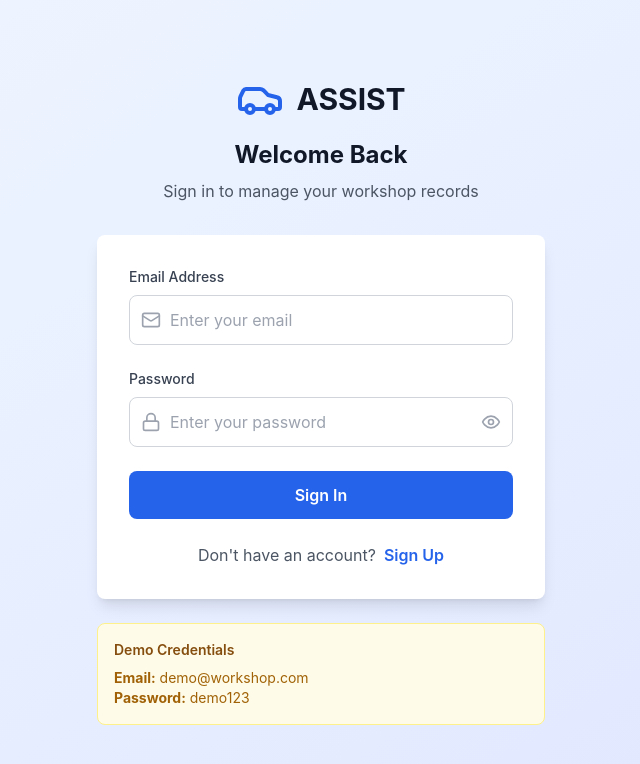
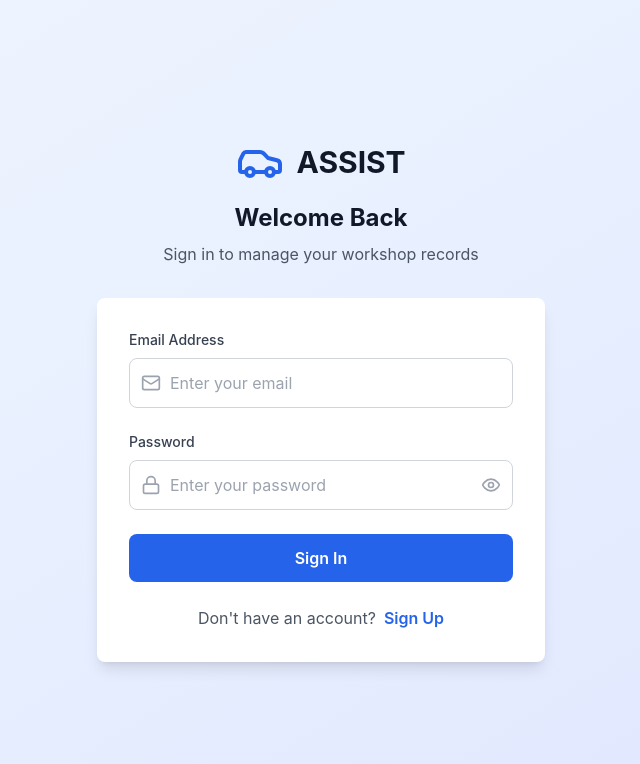
Before and after one commit to Ruksana132/Assist, a React (Vite) app: page / in a window 1280 px wide. Both pictures are taken after a click on the button "Get Started". Shown: the top 764 px of the page, without its empty margins (319-959 px from the left). Built offline with nearby package versions, Linux system fonts and the light colour scheme; no server answers.

Commit message:
Updated AuthPage.tsx

```diff
--- a/src/components/AuthPage.tsx
+++ b/src/components/AuthPage.tsx
@@ -163,16 +163,7 @@ export const AuthPage: React.FC<AuthPageProps> = ({ onSignIn, onSignUp, loading,
             </p>
           </div>
         </div>
-
-        {/* Demo Credentials */}
-        <div className="mt-6 bg-yellow-50 border border-yellow-200 rounded-lg p-4">
-          <h3 className="text-sm font-semibold text-yellow-800 mb-2">Demo Credentials</h3>
-          <p className="text-sm text-yellow-700">
-            <strong>Email:</strong> demo@workshop.com<br />
-            <strong>Password:</strong> demo123
-          </p>
-        </div>
-      </div>
+       </div>
     </div>
   );
 };
```
